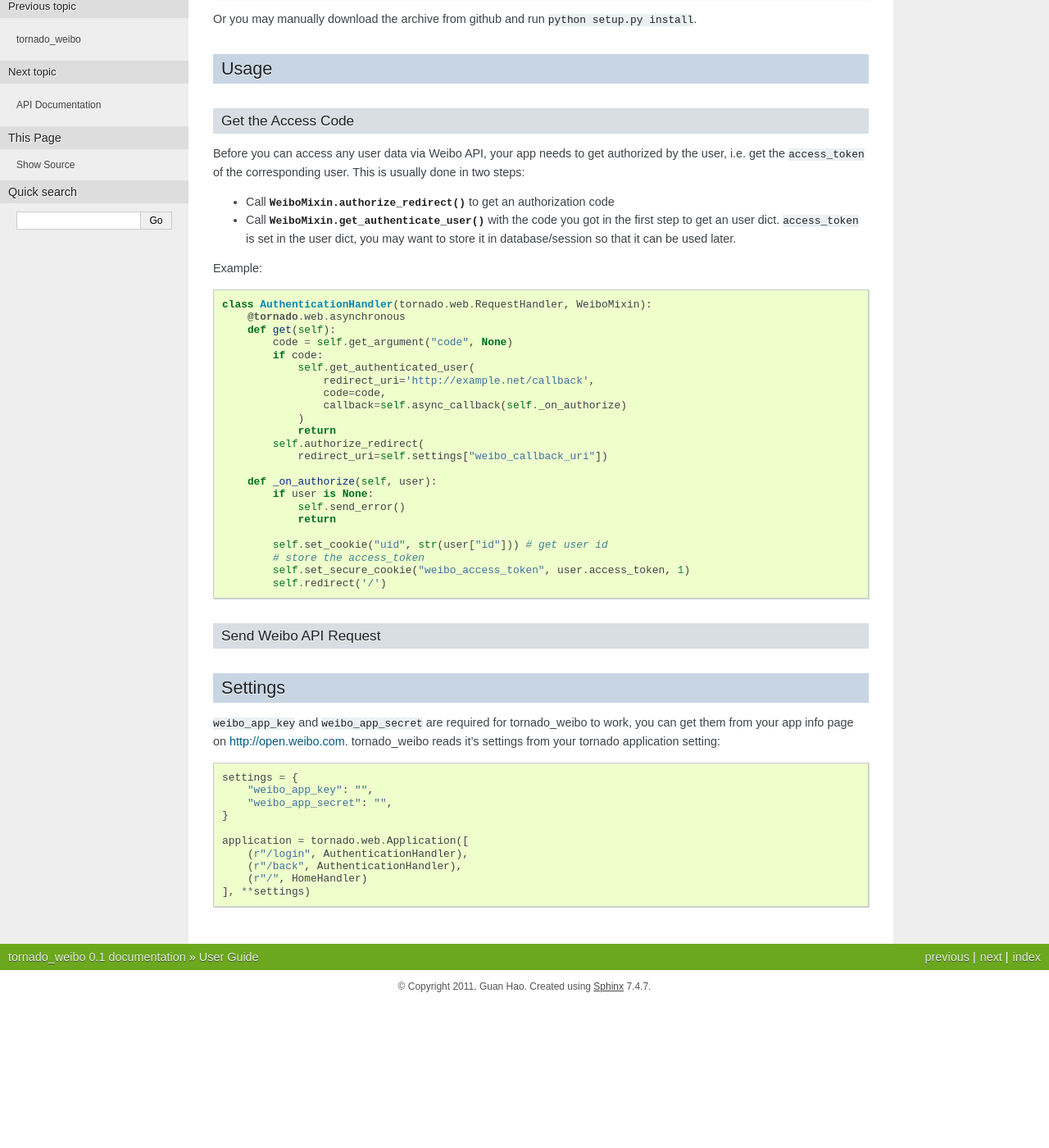
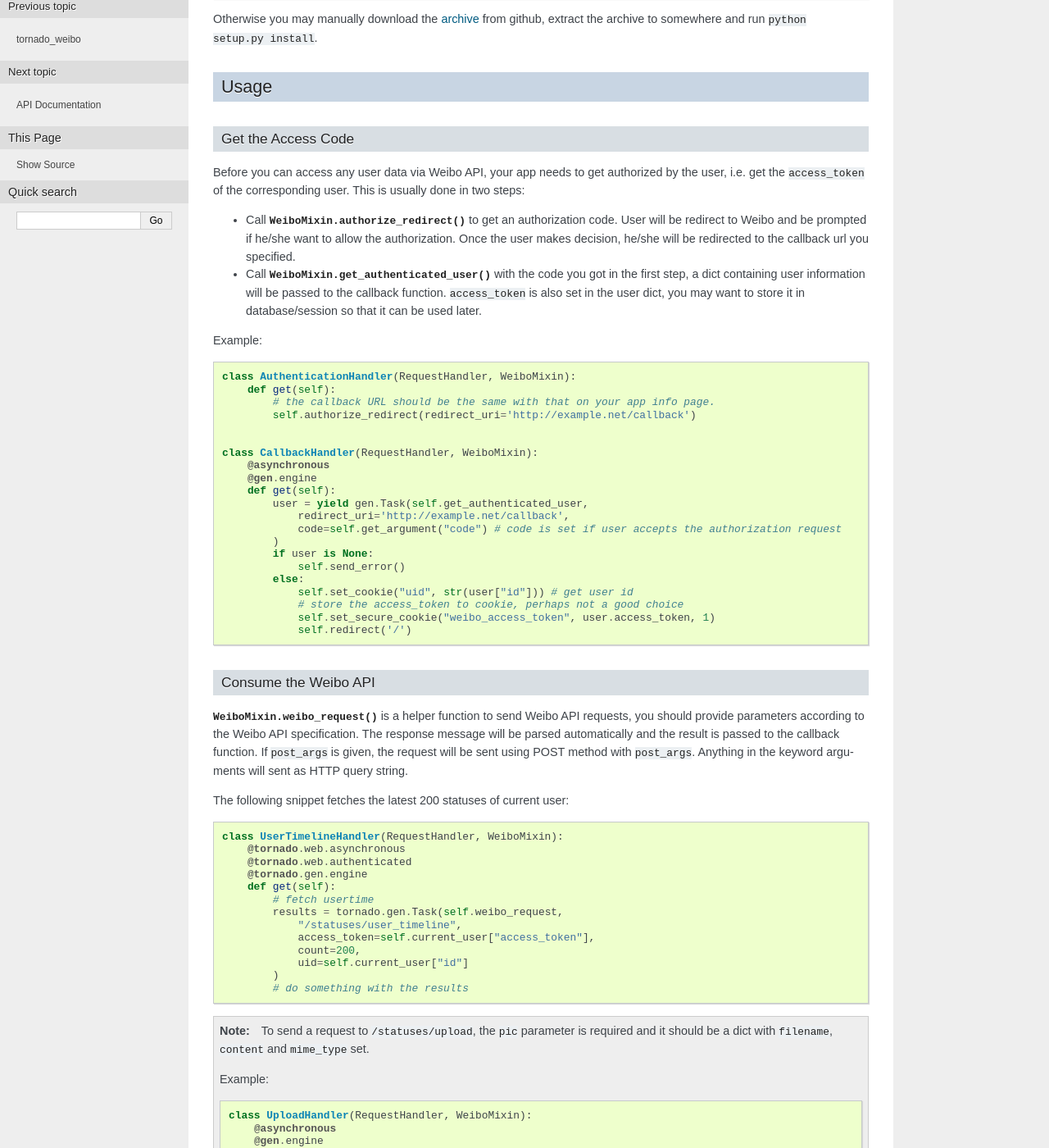
Before and after one commit to raptium/tornado_weibo, a Sphinx documentation site: the page built from docs/user_guide.rst, in a window 1280 px wide and 1400 px high, scrolled down 250 px. Shown: the whole window at 82% size. Built offline with Sphinx 7.4.7, drawn with Linux system fonts in a browser that asks for light colours; before the commit the page ends 1473 px from its top, so only the background shows below that; some of the changed text lies outside the part shown.

Commit message:
updated documentation

```diff
--- a/docs/user_guide.rst
+++ b/docs/user_guide.rst
@@ -3,14 +3,16 @@ User Guide
 
 Installation
 ------------
-tornado_weibo is not in the CheeseShop, it is still easy to install if
-you are with `pip` and `git`:
+It is still easy to install if you are with `pip` and `git`:
 
 .. code-block:: sh
 
   pip install git+git://github.com/raptium/tornado_weibo.git
 
-Or you may manually download the archive from github and run ``python setup.py install``.
+Otherwise you may manually download the archive_ from github, extract the
+archive to somewhere and run ``python setup.py install``.
+
+.. _archive: https://github.com/raptium/tornado_weibo/zipball/master
 
 Usage
 -----
@@ -23,40 +25,88 @@ Before you can access any user data via Weibo API, your app needs to get
 authorized by the user, i.e. get the ``access_token`` of the corresponding
 user. This is usually done in two steps:
 
-- Call :func:`WeiboMixin.authorize_redirect` to get an authorization code
-- Call :func:`WeiboMixin.get_authenticate_user` with the code you got in the
-  first step to get an user dict. ``access_token`` is set in the user dict, you
+- Call :func:`WeiboMixin.authorize_redirect` to get an authorization code.
+  User will be redirect to Weibo and be prompted if he/she want to
+  allow the authorization. Once the user makes decision, he/she will be
+  redirected to the callback url you specified.
+- Call :func:`WeiboMixin.get_authenticated_user` with the code you got in the
+  first step, a dict containing user information will be passed to the callback
+  function. ``access_token`` is also set in the user dict, you
   may want to store it in database/session so that it can be used later.
 
 Example::
 
-  class AuthenticationHandler(tornado.web.RequestHandler, WeiboMixin):
-      @tornado.web.asynchronous
+  class AuthenticationHandler(RequestHandler, WeiboMixin):
       def get(self):
-          code = self.get_argument("code", None)
-          if code:
-              self.get_authenticated_user(
-                  redirect_uri='http://example.net/callback',
-                  code=code,
-                  callback=self.async_callback(self._on_authorize)
-              )
-              return
-          self.authorize_redirect(
-              redirect_uri=self.settings["weibo_callback_uri"])
+          # the callback URL should be the same with that on your app info page.
+          self.authorize_redirect(redirect_uri='http://example.net/callback')
 
-      def _on_authorize(self, user):
+
+  class CallbackHandler(RequestHandler, WeiboMixin):
+      @asynchronous
+      @gen.engine
+      def get(self):
+          user = yield gen.Task(self.get_authenticated_user,
+              redirect_uri='http://example.net/callback',
+              code=self.get_argument("code") # code is set if user accepts the authorization request
+          )
           if user is None:
               self.send_error()
-              return
+          else:
+              self.set_cookie("uid", str(user["id"])) # get user id
+              # store the access_token to cookie, perhaps not a good choice
+              self.set_secure_cookie("weibo_access_token", user.access_token, 1)
+              self.redirect('/')
 
-          self.set_cookie("uid", str(user["id"])) # get user id
-          # store the access_token
-          self.set_secure_cookie("weibo_access_token", user.access_token, 1)
-          self.redirect('/')
+Consume the Weibo API
+**********************
+:func:`WeiboMixin.weibo_request` is a helper function to send Weibo API
+requests, you should provide parameters according to the Weibo API specification.
+The response message will be parsed automatically and the result is
+passed to the callback function. If ``post_args`` is given, the request
+will be sent using POST method with ``post_args``. Anything in the keyword
+arguments will sent as HTTP query string.
 
+The following snippet fetches the latest 200 statuses of current user::
 
-Send Weibo API Request
-**********************
+    class UserTimelineHandler(RequestHandler, WeiboMixin):
+        @tornado.web.asynchronous
+        @tornado.web.authenticated
+        @tornado.gen.engine
+        def get(self):
+            # fetch usertime
+            results = tornado.gen.Task(self.weibo_request,
+                "/statuses/user_timeline",
+                access_token=self.current_user["access_token"],
+                count=200,
+                uid=self.current_user["id"]
+            )
+            # do something with the results
+
+.. note:: To send a request to ``/statuses/upload``, the ``pic`` parameter is
+   required and it should be a dict with ``filename``, ``content`` and
+   ``mime_type`` set.
+
+   Example::
+
+        class UploadHandler(RequestHandler, WeiboMixin):
+            @asynchronous
+            @gen.engine
+            def get(self):
+                # ...
+                f = open('foo.png', 'r')
+                pic = {
+                    'filename': 'foo.png',
+                    'content': f.read(),
+                    'mime_type': 'image/png'
+                }
+                f.close()
+                result = yield gen.Task(self.weibo_request, 'statuses/upload',
+                    access_token=self.current_user["access_token"],
+                    status='I like this photo!',
+                    pic=pic
+                )
+                # do something with the result ...
 
 Settings
 --------
```
Also changed, not shown: 1 other file.
